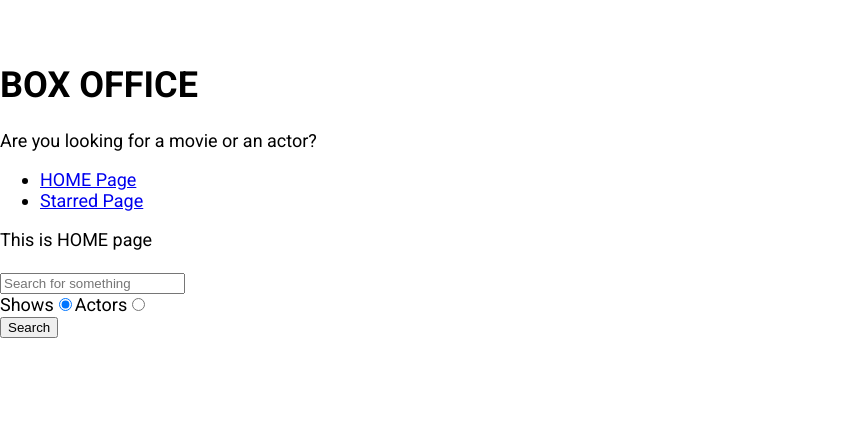
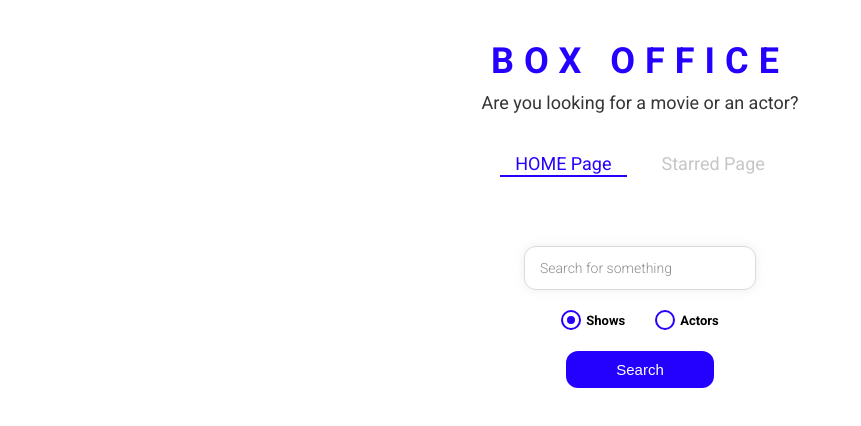
Before and after one commit to Shreyasi2002/Box-Office, a React (Create React App) app: page / in a window 1280 px wide. Shown: the top 426 px of the page, without its empty margins (0-861 px from the left). Built offline with nearby package versions, Linux system fonts and the light colour scheme.

Commit message:
Styling the Entire Application

```diff
--- a/src/App.js
+++ b/src/App.js
@@ -1,12 +1,22 @@
 import React from 'react';
 import { Switch, Route } from 'react-router-dom';
+import { ThemeProvider } from 'styled-components';
 
 import Home from './pages/Home';
 import Show from './pages/Show';
 import Starred from './pages/Starred';
 
+const theme = {
+    mainColors: {
+        blue: '#2400ff',
+        gray: '#c6c6c6',
+        dark: '#353535',
+    },
+};
+
 function App() {
     return (
+        <ThemeProvider theme={theme}>
             <Switch>
                 <Route exact path="/">
                     <Home />
@@ -24,6 +34,7 @@
                     <div>404!! Page not found...</div>
                 </Route>
             </Switch>
+        </ThemeProvider>
     );
 }
 
--- /dev/null
+++ b/src/components/CustomRadio.js
@@ -0,0 +1,64 @@
+import React from 'react';
+import styled from 'styled-components';
+
+const RadioWrapper = styled.label`
+    display: block;
+    position: relative;
+    padding-left: 25px;
+    cursor: pointer;
+    font-size: 13px;
+    user-select: none;
+    font-weight: 700;
+    line-height: 1.65;
+
+    input {
+        position: absolute;
+        opacity: 0;
+        cursor: pointer;
+    }
+
+    span {
+        position: absolute;
+        top: 0;
+        left: 0;
+        height: 16px;
+        width: 16px;
+        background-color: #fff;
+        border: 2px solid ${({ theme }) => theme.mainColors.blue};
+        border-radius: 50%;
+    }
+
+    input:checked ~ span {
+        background-color: #fff;
+        border: 2px solid ${({ theme }) => theme.mainColors.blue};
+    }
+
+    span:after {
+        content: '';
+        position: absolute;
+        display: none;
+    }
+
+    input:checked ~ span:after {
+        display: block;
+    }
+
+    span:after {
+        top: 4px;
+        left: 4px;
+        width: 8px;
+        height: 8px;
+        border-radius: 50%;
+        background: ${({ theme }) => theme.mainColors.blue};
+    }
+`;
+
+const CustomRadio = ({ label, ...restProps }) => (
+    <RadioWrapper htmlFor={restProps.id}>
+        {label}
+        <input {...restProps} type="radio" />
+        <span />
+    </RadioWrapper>
+);
+
+export default CustomRadio;
--- a/src/components/Navs.js
+++ b/src/components/Navs.js
@@ -1,21 +1,34 @@
 import React from 'react';
-import { Link } from 'react-router-dom';
+import { useLocation } from 'react-router';
+
+import { LinkStyled, NavList } from './Navs.styled';
 
 const LINKS = [
     { to: '/', text: 'HOME Page' },
     { to: '/starred', text: 'Starred Page' },
 ];
 
-const Navs = () => (
+const Navs = () => {
+    const location = useLocation();
+
+    return (
         <div>
-        <ul>
+            <NavList>
                 {LINKS.map(item => (
                     <li key={item.to}>
-                    <Link to={item.to}>{item.text}</Link>
+                        <LinkStyled
+                            to={item.to}
+                            className={
+                                item.to === location.pathname ? 'active' : ''
+                            }
+                        >
+                            {item.text}
+                        </LinkStyled>
                     </li>
                 ))}
-        </ul>
+            </NavList>
         </div>
     );
+};
 
 export default Navs;
--- /dev/null
+++ b/src/components/Navs.styled.js
@@ -0,0 +1,41 @@
+import styled from 'styled-components';
+import { Link } from 'react-router-dom';
+
+export const NavList = styled.ul`
+    display: flex;
+    justify-content: center;
+    list-style: none;
+    margin: 0 0 30px;
+    padding: 0;
+`;
+
+export const LinkStyled = styled(Link)`
+    margin: 0 10px;
+    padding: 3px 15px;
+    position: relative;
+    text-decoration: none;
+    color: ${({ theme }) => theme.mainColors.gray};
+    &.active {
+        color: ${({ theme }) => theme.mainColors.blue};
+        &:after {
+            content: '';
+            position: absolute;
+            display: block;
+            height: 2px;
+            left: 0%;
+            bottom: 0;
+            background-color: ${({ theme }) => theme.mainColors.blue};
+            animation: slide-in 0.3s ease-in forwards;
+            @keyframes slide-in {
+                from {
+                    left: 50%;
+                    width: 0;
+                }
+                to {
+                    left: 0%;
+                    width: 100%;
+                }
+            }
+        }
+    }
+`;
--- a/src/components/Title.js
+++ b/src/components/Title.js
@@ -1,10 +1,11 @@
 import React from 'react';
+import { TitleWrapper } from './Title.styled';
 
 const Title = ({ title, subtitle }) => (
-    <div>
+    <TitleWrapper>
         <h1>{title}</h1>
         <p>{subtitle}</p>
-    </div>
+    </TitleWrapper>
 );
 
 export default Title;
--- /dev/null
+++ b/src/components/Title.styled.js
@@ -0,0 +1,18 @@
+import styled from 'styled-components';
+
+export const TitleWrapper = styled.div`
+    text-align: center;
+    margin: 0 0 40px;
+
+    h1 {
+        color: ${({ theme }) => theme.mainColors.blue};
+        letter-spacing: 10px;
+        text-transform: uppercase;
+        margin: 0 0 10px;
+    }
+
+    p {
+        color: ${({ theme }) => theme.mainColors.dark};
+        margin: 0;
+    }
+`;
--- a/src/pages/Home.js
+++ b/src/pages/Home.js
@@ -1,9 +1,15 @@
 import React, { useState } from 'react';
 import ActorGrid from '../components/actors/ActorGrid';
+import CustomRadio from '../components/CustomRadio';
 import MainPageLayout from '../components/MainPageLayout';
 import ShowGrid from '../components/shows/ShowGrid';
 import { apiGet } from '../misc/config';
 import { useLastQuery } from '../misc/custom-hooks';
+import {
+    RadioInputsWrapper,
+    SearchButtonWrapper,
+    SearchInput,
+} from './Home.styled';
 
 const Home = () => {
     const [input, setInput] = useLastQuery();
@@ -49,41 +55,42 @@
 
     return (
         <MainPageLayout>
-            This is HOME page
             <br />
             <br />
-            <input
+            <SearchInput
                 type="text"
                 placeholder="Search for something"
                 onChange={onInputChange}
                 onKeyDown={onKeyDown}
                 value={input}
             />
-            <div>
-                <label htmlFor="show-search">
-                    Shows
-                    <input
+            <RadioInputsWrapper>
+                <div>
+                    <CustomRadio
+                        label="Shows"
                         id="show-search"
-                        type="radio"
                         value="shows"
                         checked={isShowSearch}
                         onChange={OnRadioChange}
                     />
-                </label>
-                <label htmlFor="actor-search">
-                    Actors
-                    <input
+                </div>
+
+                <div>
+                    <CustomRadio
+                        label="Actors"
                         id="actor-search"
-                        type="radio"
                         value="people"
                         checked={!isShowSearch}
                         onChange={OnRadioChange}
                     />
-                </label>
-            </div>
-            <button type="button" onClick={onSearch}>
-                Search
-            </button>
+                </div>
+            </RadioInputsWrapper>
+
+            <SearchButtonWrapper>
+                <button type="button" onClick={onSearch}>
+                    Search
+                </button>
+            </SearchButtonWrapper>
             {renderResults()}
         </MainPageLayout>
     );
--- /dev/null
+++ b/src/pages/Home.styled.js
@@ -0,0 +1,49 @@
+import styled from 'styled-components';
+
+export const SearchInput = styled.input`
+    display: block;
+    font-family: 'Roboto', sans-serif;
+    width: 200px;
+    margin: auto;
+    outline: none;
+    padding: 13px 15px;
+    border: 1px solid #dbdbdb;
+    box-shadow: 0px 0px 10px 0px rgba(219, 219, 219, 0.5);
+    font-size: 14px;
+    border-radius: 12px;
+    color: #8d8d8d;
+
+    &::placeholder {
+        font-weight: 300;
+        color: #8d8d8d;
+    }
+`;
+
+export const RadioInputsWrapper = styled.div`
+    display: flex;
+    justify-content: center;
+    margin: 20px 0;
+
+    div {
+        margin: 0 15px;
+    }
+`;
+
+export const SearchButtonWrapper = styled.div`
+    text-align: center;
+    margin-bottom: 35px;
+
+    button {
+        color: #fff;
+        background-color: ${({ theme }) => theme.mainColors.blue};
+        margin: auto;
+        padding: 10px 50px;
+        font-size: 15px;
+        border: none;
+        outline: none;
+        border-radius: 12px;
+        &:hover {
+            cursor: pointer;
+        }
+    }
+`;
```
Lines whose indentation alone changed are shown as unchanged.
